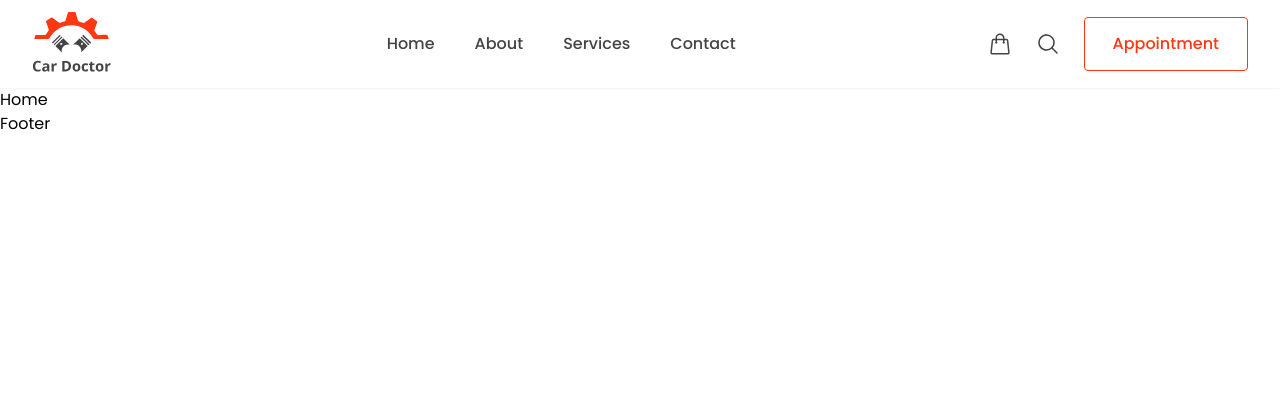
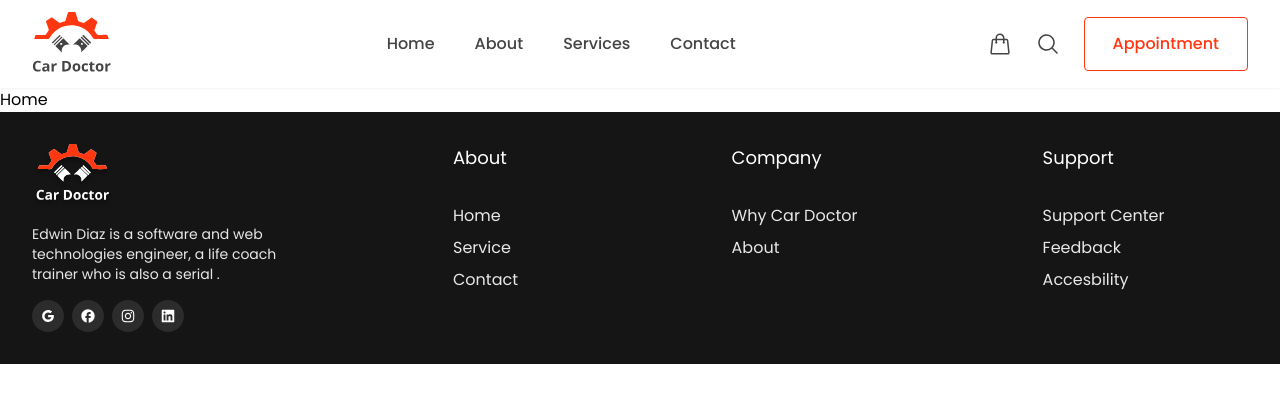
Before and after one commit to mahmudulmr19/car-doctor, a React (Vite) app in the folder client/: page / in a window 1280 px wide. Shown: the top 402 px of the page. Built offline with nearby package versions, Linux system fonts and the light colour scheme.

Commit message:
footer added

```diff
--- a/client/src/components/Shared/Footer.jsx
+++ b/client/src/components/Shared/Footer.jsx
@@ -1,7 +1,65 @@
 import React from "react";
+import Container from "./Container";
+import logo from "@/assets/logof.svg";
+import { footerSocialIcon } from "@/constant";
+import { useNavigate } from "react-router-dom";
 
 const Footer = () => {
-  return <div>Footer</div>;
+  const navigate = useNavigate();
+  return (
+    <div className="bg-[#151515] text-[#E8E8E8]">
+      <Container className="py-8 grid grid-cols-1 sm:grid-cols-2 md:grid-cols-3 lg:grid-cols-4 gap-5 lg:justify-items-center">
+        <div className="flex flex-col items-start space-y-4">
+          <img
+            src={logo}
+            alt="Car Doctor"
+            className="h-16 cursor-pointer"
+            onClick={() => navigate("/")}
+          />
+          <p className="text-sm">
+            Edwin Diaz is a software and web technologies engineer, a life coach
+            trainer who is also a serial .
+          </p>
+          <div className="flex flex-row items-center gap-x-2">
+            {footerSocialIcon.map((item) => (
+              <div
+                key={item.name}
+                className="w-8 cursor-pointer h-8 inline-flex items-center justify-center bg-[#2c2c2c] hover:bg-[#2c2c2c]/90 rounded-full"
+              >
+                <item.Icon className="text-[#FFFFFF]" />
+              </div>
+            ))}
+          </div>
+        </div>
+
+        <div>
+          <h1 className="text-[#FFFFFF] text-lg">About</h1>
+          <div className="flex flex-col items-start mt-8 gap-y-2">
+            <h5 className="cursor-pointer">Home</h5>
+            <h5 className="cursor-pointer">Service</h5>
+            <h5 className="cursor-pointer">Contact</h5>
+          </div>
+        </div>
+
+        <div>
+          <h1 className="text-[#FFFFFF] text-lg">Company</h1>
+          <div className="flex flex-col items-start mt-8 gap-y-2">
+            <h5 className="cursor-pointer">Why Car Doctor</h5>
+            <h5 className="cursor-pointer">About</h5>
+          </div>
+        </div>
+
+        <div>
+          <h1 className="text-[#FFFFFF] text-lg">Support</h1>
+          <div className="flex flex-col items-start mt-8 gap-y-2">
+            <h5 className="cursor-pointer">Support Center</h5>
+            <h5 className="cursor-pointer">Feedback</h5>
+            <h5 className="cursor-pointer">Accesbility</h5>
+          </div>
+        </div>
+      </Container>
+    </div>
+  );
 };
 
 export default Footer;
--- a/client/src/constant/index.js
+++ b/client/src/constant/index.js
@@ -1,3 +1,9 @@
+import {
+  AiFillLinkedin,
+  AiOutlineGoogle,
+  AiOutlineInstagram,
+} from "react-icons/ai";
+import { MdFacebook } from "react-icons/md";
 export const headerMenu = [
   {
     id: "1",
@@ -37,3 +43,22 @@ export const mobileMenu = [
     name: "contact",
   },
 ];
+
+export const footerSocialIcon = [
+  {
+    name: "Google",
+    Icon: AiOutlineGoogle,
+  },
+  {
+    name: "Facebook",
+    Icon: MdFacebook,
+  },
+  {
+    name: "Instagram",
+    Icon: AiOutlineInstagram,
+  },
+  {
+    name: "LinkedIn",
+    Icon: AiFillLinkedin,
+  },
+];
```
Also changed, not shown: client/src/assets/logof.svg (added).
